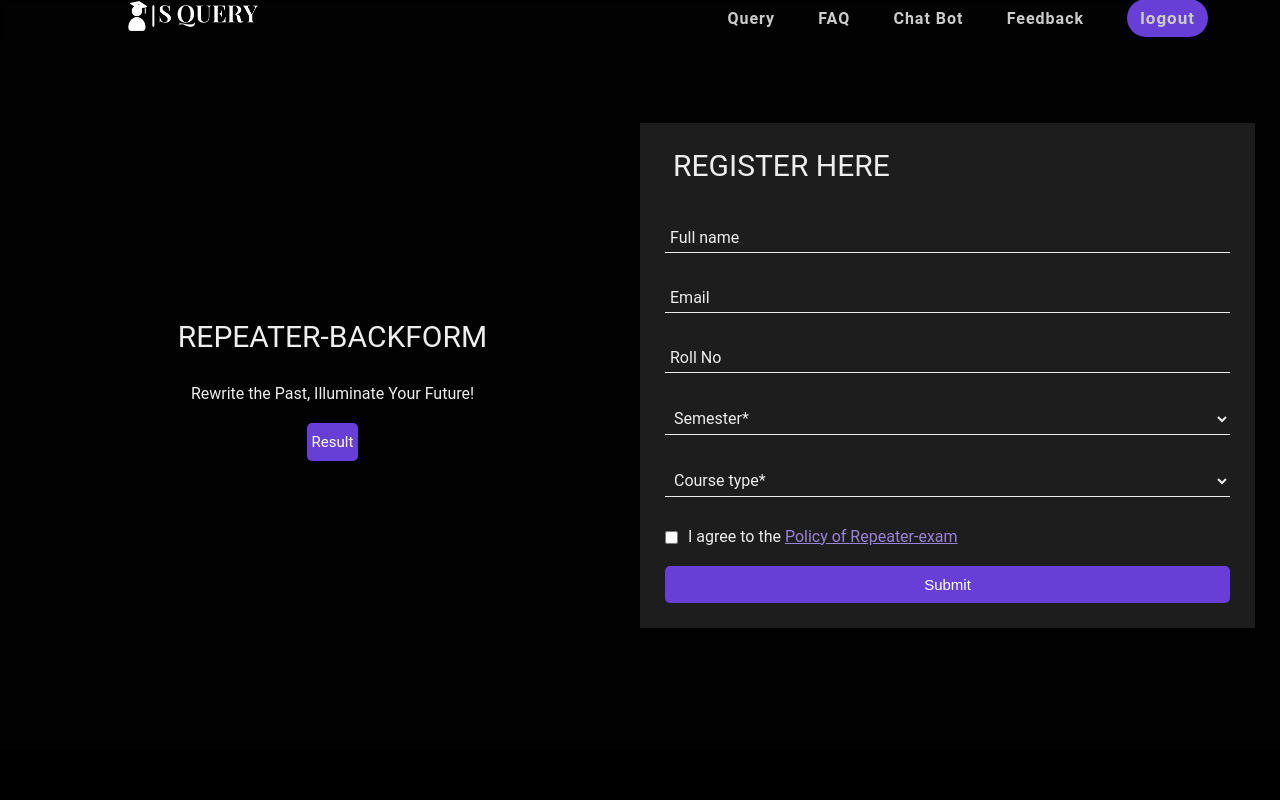
After one commit to Deepanshuigtm/Query.io, a Django app: page /repeaterform/ in a window 1280 px wide. The commit adds this page. Run offline with Django 4.2, Linux system fonts and the light colour scheme; the visitor is signed in with stand-in values (Sample User, id 1).

```diff
--- /dev/null
+++ b/squery/static/squery/repeater.css
@@ -0,0 +1,116 @@
+
+      body, div, form, input, select, p {
+        padding: 0;
+        margin: 0;
+        outline: none;
+        font-family: Roboto, Arial, sans-serif;
+        font-size: 16px;
+        color: #eee;
+        }
+        .main-block {
+        background: url("/uploads/media/default/0001/01/b5edc1bad4dc8c20291c8394527cb2c5b43ee13c.jpeg") no-repeat center;
+        background-size: cover;
+        }
+        h3, h2 {
+        text-transform: uppercase;
+        font-weight: 400;
+        font-size: 3rem;
+        }
+        h2 {
+        margin: 0 0 0 8px;
+        }
+        .main-block {
+        display: flex;
+        flex-direction: column;
+        justify-content: center;
+        align-items: center;
+        height: 100%;
+        padding: 25px;
+        background: rgba(3, 4, 3, 0.5);
+        }
+        .left-part, form {
+        padding: 25px;
+        }
+        .left-part {
+        text-align: center;
+        }
+        .fa-graduation-cap {
+        font-size: 72px;
+        }
+        form {
+        background: rgba(0, 0, 0, 0.7);
+        }
+        .title {
+        display: flex;
+        align-items: center;
+        margin-bottom: 20px;
+        }
+        .info {
+        display: flex;
+        flex-direction: column;
+        }
+        input, select {
+        padding: 5px;
+        margin-bottom: 30px;
+        background: transparent;
+        border: none;
+        border-bottom: 1px solid #eee;
+        }
+        input::placeholder {
+        color: #eee;
+        }
+        option:focus {
+        border: none;
+        }
+        option {
+        background: black;
+        border: none;
+        }
+        .checkbox input {
+        margin: 0 10px 0 0;
+        vertical-align: middle;
+        }
+        .checkbox a {
+        color: rgb(154, 132, 215);
+        }
+        .checkbox a:hover {
+        color: rgb(103, 63, 215);
+        }
+        .btn-item, button {
+        padding: 10px 5px;
+        margin-top: 20px;
+        border-radius: 5px;
+        border: none;
+        background: rgb(103, 63, 215);
+        text-decoration: none;
+        font-size: 15px;
+        font-weight: 400;
+        color: #fff;
+        }
+        .btn-item {
+        display: inline-block;
+        margin: 20px 5px 0;
+        }
+        button {
+        width: 100%;
+        }
+        button:hover, .btn-item:hover {
+        background: rgb(139, 116, 204);
+        }
+        @media (min-width: 568px) {
+        html, body {
+        height: 100%;
+        }
+        .main-block {
+        flex-direction: row;
+        height: calc(100% - 50px);
+        }
+        .left-part, form {
+        flex: 1;
+        height: auto;
+        }
+        }
+
+.repeater_form{
+    background-color: rgb(29, 29, 29);
+}
--- a/squery/templates/squery/query.html
+++ b/squery/templates/squery/query.html
@@ -16,9 +16,9 @@ Query's
             <li><a class="nav-link" href="#">Create Query</a></li>
             <li><a class="nav-link" href="#">Personal Query</a></li>
             <li><a id="creatBtn" class="nav-link" href="{% url "rewards" %}">Rewards</a></li>
+            <li><a class="nav-link" href="{% url "repeater_form" %}">Repeater-BackForm</a></li>
+            <!-- <li><a class="nav-link" href="#">Other Problem</a></li> -->
             <li><a class="nav-link" href="#">Report a Query</a></li>
-            <!-- <li><a class="nav-link" href="#">Other Problem</a></li> -->
-            <li><a class="nav-link" href="#">Need Help</a></li>
         </ul>
     </div>
     <div class="post-sec">
--- /dev/null
+++ b/squery/templates/squery/repeater_form.html
@@ -0,0 +1,67 @@
+{% extends "base.html" %}
+{% load static %}
+
+{% block title %}
+Repeater-form
+{% endblock %}
+
+{% block css_files %}
+<link rel="stylesheet" href="{% static "squery/style.css" %}"/>
+<link rel="stylesheet" href="{% static "squery/repeater.css" %}"/>
+{% endblock %}
+
+{% block content %}
+
+<body>
+    <div class="main-block">
+      <div class="left-part">
+        <i class="fas fa-graduation-cap"></i>
+        <h3>Repeater-BackForm</h3>
+        <p> Rewrite the Past, Illuminate Your Future!</p>
+        <div class="btn-group">
+          <a class="btn-item" href="https://www.w3docs.com/learn-html.html">Result</a>
+
+        </div>
+      </div>
+      <form class="repeater_form" action="/">
+        <div class="title">
+          <i class="fas fa-pencil-alt"></i>
+          <h2>Register here</h2>
+        </div>
+        <div class="info">
+          <input class="fname" type="text" name="name" placeholder="Full name">
+          <input type="text" name="name" placeholder="Email">
+          <input type="text" name="name" placeholder="Roll No">
+          <select>
+            <option value="course-type" selected>Semester*</option>
+            <option value="short-courses">Semester 1</option>
+            <option value="featured-courses">Semester 2</option>
+            <option value="undergraduate">Semester 3</option>
+            <option value="diploma">Semester 4</option>
+            <option value="certificate">Semester 5</option>
+            <option value="masters-degree">Semester 6</option>
+          </select>
+
+          <select>
+            <option value="course-type" selected>Course type*</option>
+            <option value="short-courses">B.TECH CSE DSML</option>
+            <option value="featured-courses">B.TECH CSE Core</option>
+            <option value="undergraduate">B.TECH CSE Cyber Security</option>
+            <option value="diploma">B.Tech EC</option>
+            <option value="certificate">B.TECH ME</option>
+            <option value="masters-degree">B.Tech Civil</option>
+
+          </select>
+        </div>
+        <div class="checkbox">
+          <input type="checkbox" name="checkbox"><span>I agree to the <a href="https://www.w3docs.com/privacy-policy">Policy of  Repeater-exam </a></span>
+        </div>
+        <button type="submit" href="/">Submit</button>
+      </form>
+    </div>
+  </body>
+
+{% block js %}
+  <script src="{% static "squery/script.js" %}"></script>
+{% endblock %}
+{% endblock %}
--- a/squery/urls.py
+++ b/squery/urls.py
@@ -17,6 +17,7 @@ urlpatterns = [
     path("admin-dashboard/", views.adminDashboard, name = "admin_dash"),
     path("parent/", views.parent, name = "parent"),
     path("rewards/", views.rewards, name = "rewards"),
+    path("repeaterform/", views.repeaterform, name = "repeater_form"),
     path("parent/parent_graph", views.parent_graph, name = "parent_graph"),
     path('<int:post_id>/like/', views.like, name='like'),
     path('<int:post_id>/post_details/', views.post_details, name='post_details'),
--- a/squery/views.py
+++ b/squery/views.py
@@ -269,3 +269,7 @@ def admin_rewards(request,user_id):
 def feedback(request):
 
     return render(request,"squery/feedback_form.html")
+@login_required()
+def repeaterform(request):
+
+    return render(request,"squery/repeater_form.html")
```
Also changed, not shown: squery/templates/squery/parent.html (+5 -5 lines), squery/static/squery/attendence.jpeg (added), squery/static/squery/feedback.jpeg (added), squery/static/squery/result.jpeg (added), squery/static/squery/style.css (line endings or trailing spaces), 6 other files.
